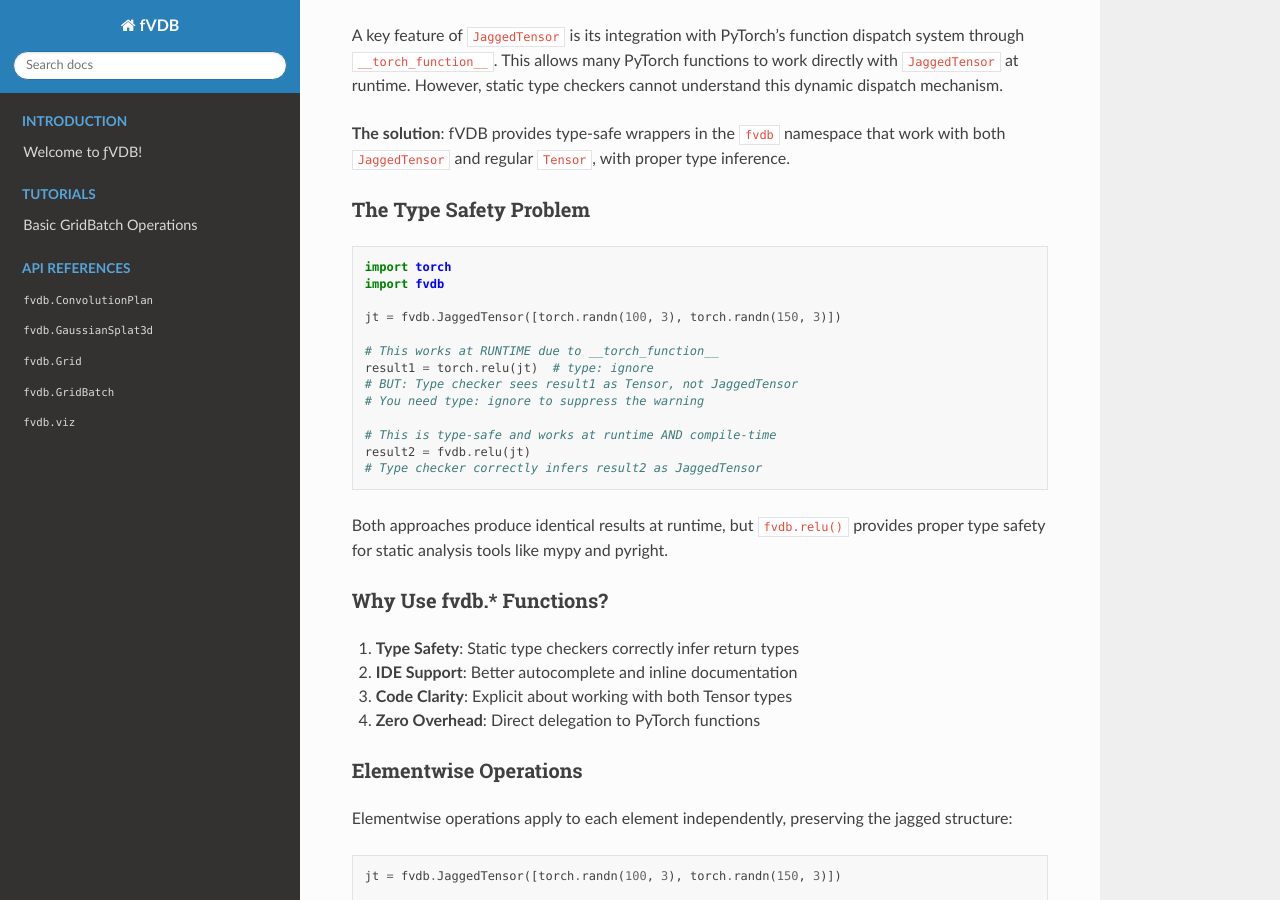
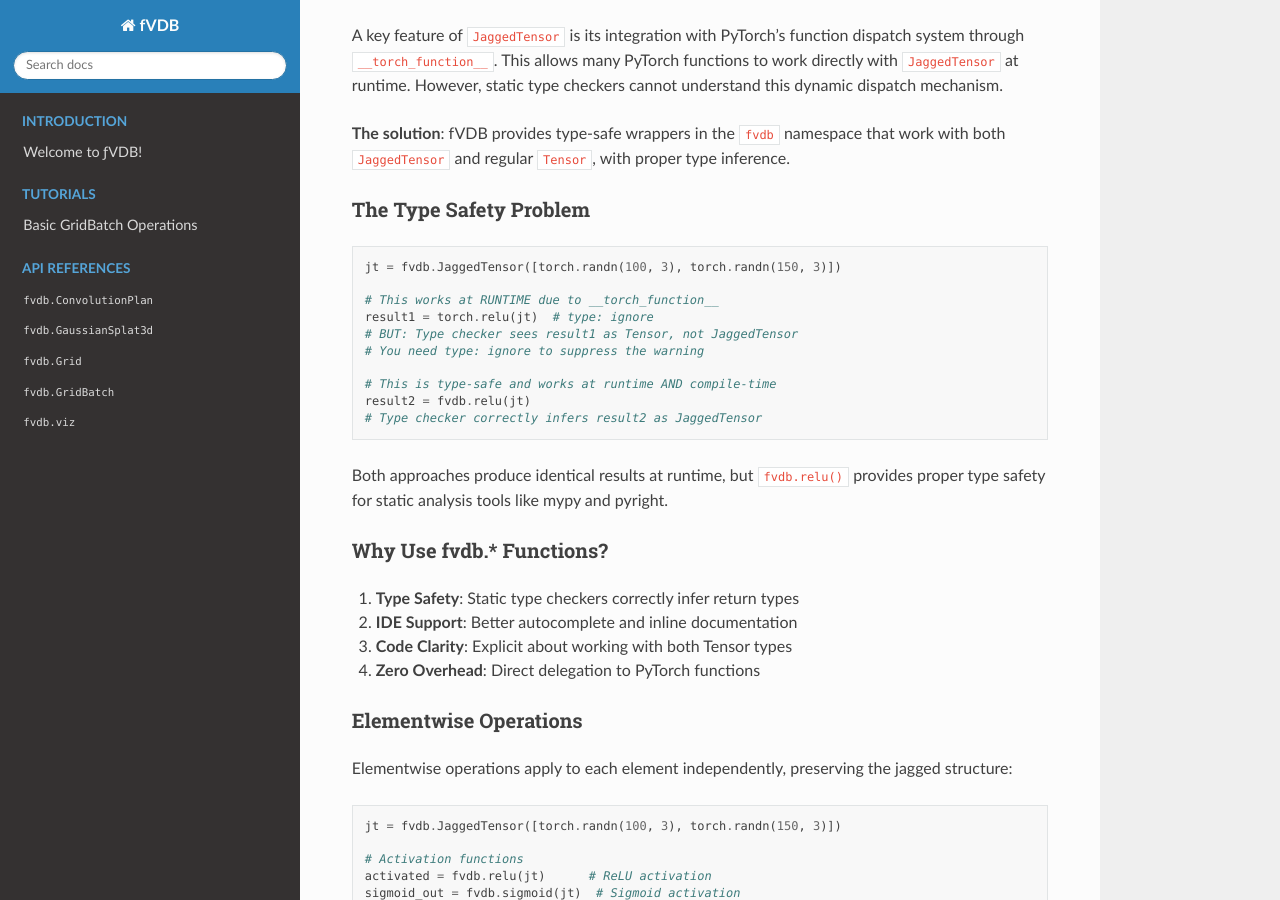
Before and after one commit to openvdb/fvdb-core, a Sphinx documentation site: the page built from docs/tutorials/jagged_tensor.md, in a window 1280 px wide and 900 px high, scrolled down 3747 px. Built offline with Sphinx 7.4.7 and the Read the Docs theme 3.1.0, drawn with Linux system fonts in a browser that asks for light colours; pages that are not in the unit, such as notebooks, are missing from menus; some of the changed text lies outside the part shown.

Commit message:
Fixed documentation errors
Signed-off-by: Christopher Horvath <chorvath@nvidia.com>

````diff
--- a/docs/tutorials/jagged_tensor.md
+++ b/docs/tutorials/jagged_tensor.md
@@ -46,7 +46,7 @@
 
 fVDB provides factory functions similar to PyTorch's tensor creation functions:
 
-```python
+```python continuation
 # Create jagged tensor filled with random values
 jt_rand = fvdb.jrand(lsizes=[100, 150, 120], rsizes=[3])
 # lsizes: list of sizes for each tensor in the batch
@@ -66,7 +66,7 @@
 
 If you already have flattened data and indexing information:
 
-```python
+```python continuation
 # Flattened data: 370 total elements
 data = torch.randn(370, 3)
 
@@ -79,7 +79,7 @@
 
 Or using offsets:
 
-```python
+```python continuation
 # Offsets marking boundaries: [0, 100, 250, 370]
 offsets = torch.tensor([0, 100, 250, 370])
 
@@ -92,7 +92,7 @@
 
 The `jdata` property provides access to the flattened concatenated tensor:
 
-```python
+```python continuation
 jt = fvdb.JaggedTensor([torch.randn(100, 3), torch.randn(150, 3)])
 
 # Access the underlying flattened data
@@ -106,7 +106,7 @@
 
 You can index into a `JaggedTensor` to extract individual tensors:
 
-```python
+```python continuation
 jt = fvdb.JaggedTensor([torch.randn(100, 3), torch.randn(150, 3), torch.randn(120, 3)])
 
 # Access the first tensor (returns a JaggedTensor with one element)
@@ -127,7 +127,7 @@
 
 To convert a `JaggedTensor` back to a list of regular PyTorch tensors:
 
-```python
+```python continuation
 jt = fvdb.JaggedTensor([torch.randn(100, 3), torch.randn(150, 3)])
 
 # Get list of individual tensors
@@ -145,10 +145,7 @@
 
 ### The Type Safety Problem
 
-```python
-import torch
-import fvdb
-
+```python continuation
 jt = fvdb.JaggedTensor([torch.randn(100, 3), torch.randn(150, 3)])
 
 # This works at RUNTIME due to __torch_function__
@@ -174,7 +171,7 @@
 
 Elementwise operations apply to each element independently, preserving the jagged structure:
 
-```python
+```python continuation
 jt = fvdb.JaggedTensor([torch.randn(100, 3), torch.randn(150, 3)])
 
 # Activation functions
@@ -201,7 +198,7 @@
 
 Some operations have in-place variants (ending with `_`):
 
-```python
+```python continuation
 jt = fvdb.JaggedTensor([torch.randn(100, 3), torch.randn(150, 3)])
 
 # In-place ReLU (modifies jt directly)
@@ -215,7 +212,7 @@
 
 Binary operations work between two `JaggedTensor`s, or between a `JaggedTensor` and a scalar:
 
-```python
+```python continuation
 jt1 = fvdb.JaggedTensor([torch.randn(100, 3), torch.randn(150, 3)])
 jt2 = fvdb.JaggedTensor([torch.randn(100, 3), torch.randn(150, 3)])
 
@@ -243,7 +240,7 @@
 
 Comparison operations return boolean `JaggedTensor`s:
 
-```python
+```python continuation
 jt1 = fvdb.JaggedTensor([torch.randn(100, 3), torch.randn(150, 3)])
 jt2 = fvdb.JaggedTensor([torch.randn(100, 3), torch.randn(150, 3)])
 
@@ -268,7 +265,7 @@
 
 Reductions that preserve the leading (flattened) dimension work seamlessly:
 
-```python
+```python continuation
 # Create JaggedTensor with shape [100, 10, 3] and [150, 10, 3]
 jt = fvdb.JaggedTensor([torch.randn(100, 10, 3), torch.randn(150, 10, 3)])
 print(jt.jdata.shape)  # torch.Size([250, 10, 3])
@@ -309,7 +306,7 @@
 
 All fvdb functions return the same type as their input, enabling seamless chaining:
 
-```python
+```python continuation
 jt = fvdb.JaggedTensor([torch.randn(100, 3), torch.randn(150, 3)])
 
 # Chain multiple operations (all type-safe!)
@@ -339,7 +336,7 @@
 
 Sum along the jagged dimension to reduce varying-length tensors:
 
-```python
+```python continuation
 jt = fvdb.JaggedTensor([torch.randn(100, 3), torch.randn(150, 3), torch.randn(120, 3)])
 print(jt.jdata.shape)  # torch.Size([370, 3])
 
@@ -353,7 +350,7 @@
 
 ### Jagged Max/Min: jmax(), jmin()
 
-```python
+```python continuation
 jt = fvdb.JaggedTensor([torch.randn(100, 3), torch.randn(150, 3)])
 
 # Max along jagged dimension (returns values and indices)
@@ -366,7 +363,7 @@
 
 Reshape the jagged structure:
 
-```python
+```python continuation
 jt = fvdb.JaggedTensor([torch.randn(100, 3), torch.randn(150, 3)])
 
 # Reshape to different jagged sizes
@@ -379,7 +376,7 @@
 
 Flatten nested jagged structures:
 
-```python
+```python continuation
 # Create nested jagged structure
 nested = fvdb.JaggedTensor([[torch.randn(10, 3), torch.randn(20, 3)],
                              [torch.randn(15, 3)]])
@@ -395,10 +392,7 @@
 
 Here's a complete example demonstrating JaggedTensor usage for batch processing point clouds:
 
-```python
-import torch
-import fvdb
-
+```python continuation
 # Load or generate point clouds with different numbers of points
 # (simulating 3 different scenes)
 points_scene1 = torch.randn(1523, 3, device="cuda")  # Scene 1: 1523 points
@@ -462,7 +456,7 @@
 
 ### Pattern 1: Batch Processing with Variable Sizes
 
-```python
+```python continuation
 def process_batch(data_list):
     """Process a batch of variable-size data efficiently."""
     # Bundle into JaggedTensor for efficient GPU processing
@@ -521,9 +515,7 @@
 
 `JaggedTensor` is the foundation for `GridBatch` operations in fVDB. When working with sparse voxel grids, you'll frequently encounter jagged tensors as inputs and outputs:
 
-```python
-import fvdb
-
+```python continuation
 # Create point clouds (using JaggedTensor)
 points = fvdb.JaggedTensor([torch.randn(1000, 3), torch.randn(1500, 3)])
 
````
